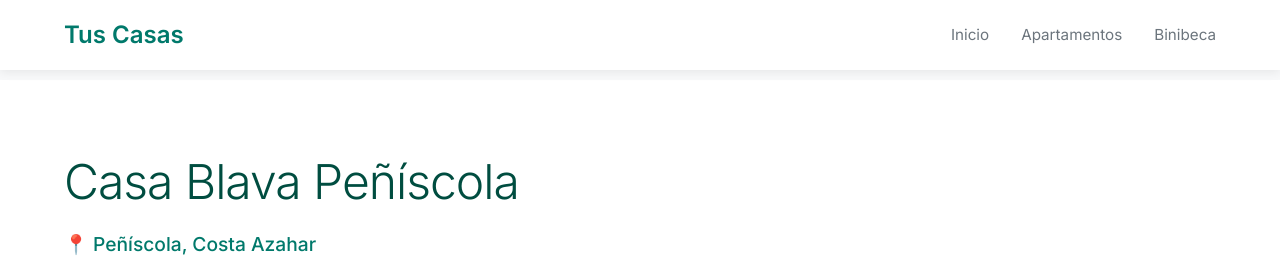
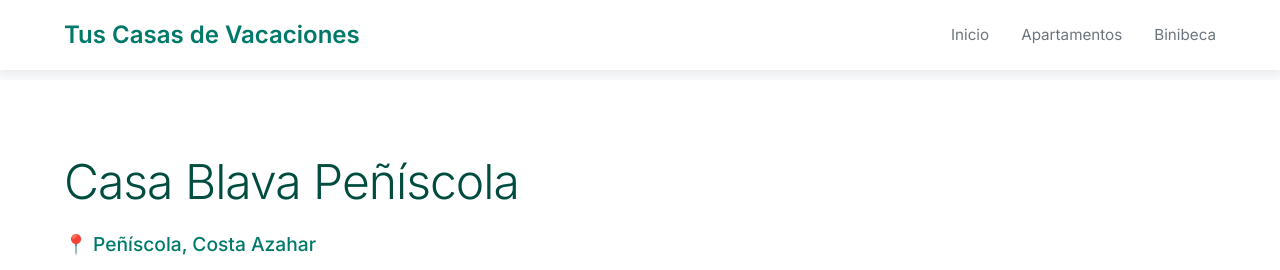
Before and after one commit to egom1234/tuscasasvacaciones, a plain HTML site: page Casa_blava.html in a window 1280 px wide. Shown: the top 270 px of the page. Drawn offline with Linux system fonts and the light colour scheme.

Commit message:
Update logo text to 'Tus Casas de Vacaciones'

```diff
--- a/Casa_blava.html
+++ b/Casa_blava.html
@@ -416,7 +416,7 @@
   <header>
     <div class="container">
       <div class="header-content">
-        <a href="index.html" class="logo">Tus Casas</a>
+        <a href="index.html" class="logo">Tus Casas de Vacaciones</a>
         <nav>
           <a href="index.html">Inicio</a>
           <a href="index.html#apartamentos">Apartamentos</a>
```
